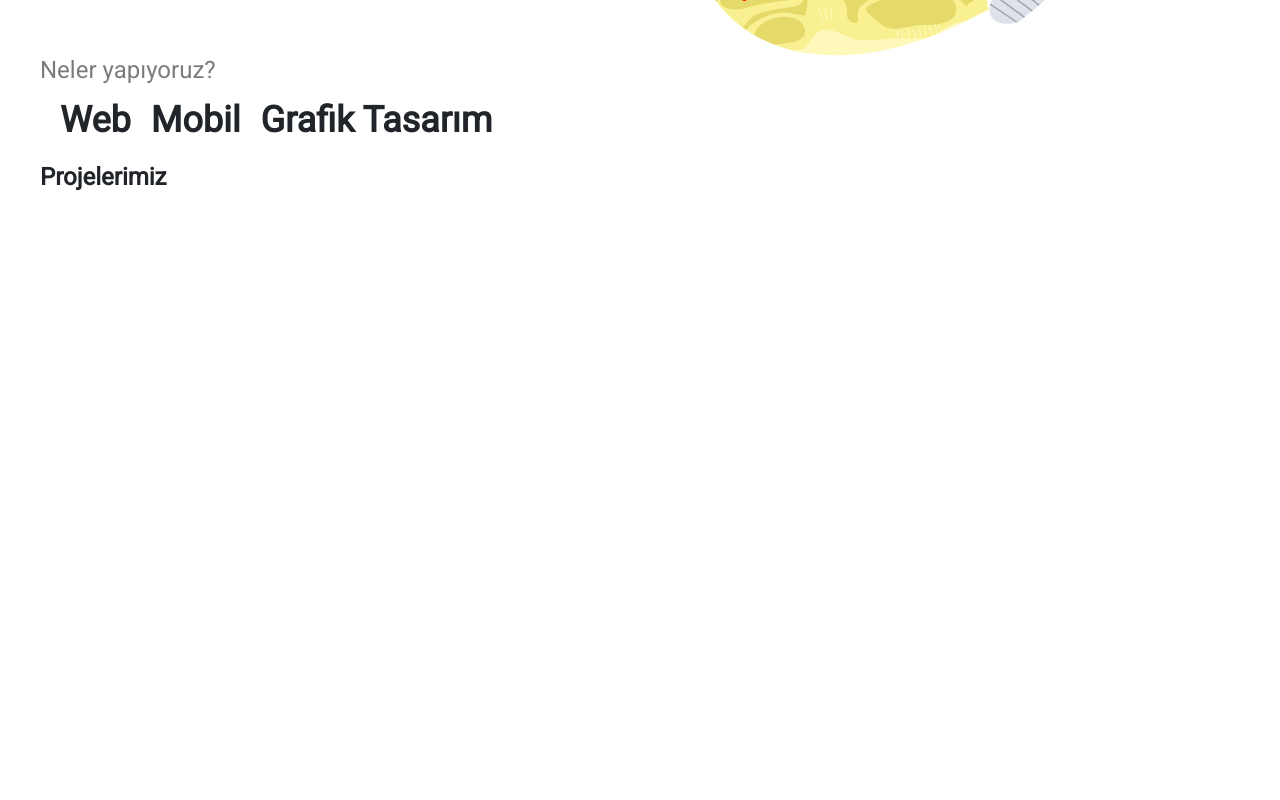
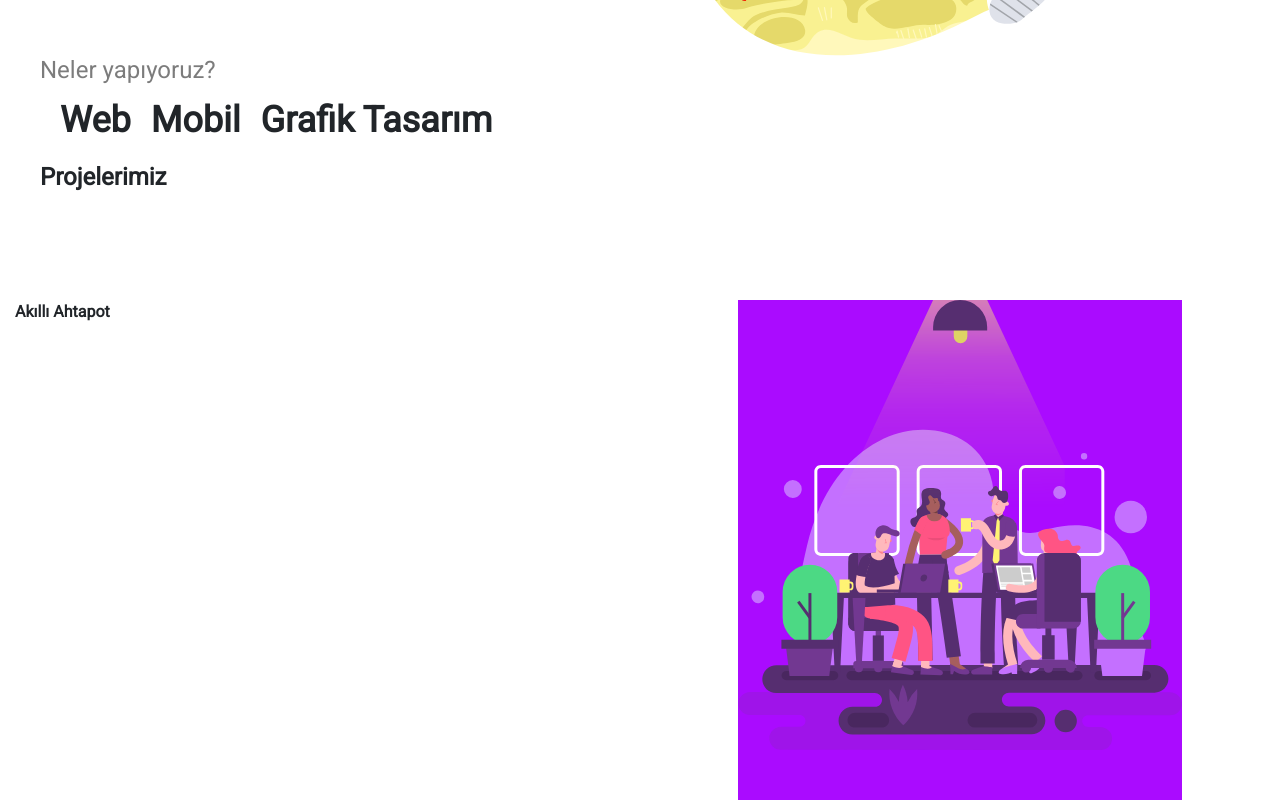
Before and after one commit to Joomlax/codeck-clone-react-js, a React (Create React App) app: page / in a window 1280 px wide. Shown: the part 508-1308 px from the top of the page. Before the commit the page ends 800 px from the top, so only its background shows below. Built offline with nearby package versions, Linux system fonts and the light colour scheme.

Commit message:
Added work component halfly

```diff
--- a/src/App.js
+++ b/src/App.js
@@ -2,12 +2,22 @@ import "./Assets/css/App.css";
 import Navbar from "./components/Navbar";
 import Hero from "./components/Hero";
 import WhatDo from "./components/WhatDo";
+import Work from "./components/Work";
+import Ahtapot from "./Assets/img/ahtapot.svg";
 function App() {
   return (
     <div className="App">
       <Navbar />
       <Hero />
       <WhatDo />
+      <Work
+        title="Akıllı Ahtapot"
+        category="Teşvik Hesaplama Web Yazılımı"
+        description="SGK Cari Dönem ve Geçmiş Dönem Devlet Teşvikleri Hesaplama Yazılımı"
+        website="https://akilliahtapot.com/"
+        gallery="https://codeck.com.tr/projects.html#ahtapot-1"
+        image={Ahtapot}
+      />
     </div>
   );
 }
--- a/src/Assets/css/Hero.css
+++ b/src/Assets/css/Hero.css
@@ -11,12 +11,12 @@
   justify-content: space-between;
 }
 .hero-text {
-  padding-left: 100px;
+  padding-left: 40px;
   text-align: left;
 }
 .hero-image {
   text-align: right;
-  padding-right: 100px;
+  padding-right: 40px;
 }
 .hero-title {
   text-align: left;
--- /dev/null
+++ b/src/Assets/css/Work.css
@@ -0,0 +1,9 @@
+.work {
+  padding: 100px 0 0 0;
+}
+
+.work-image > img {
+  height: 500px;
+  width: 100%;
+  object-fit: contain;
+}
--- /dev/null
+++ b/src/components/Work.js
@@ -0,0 +1,37 @@
+import React, { Component } from "react";
+import "../Assets/css/Work.css";
+import "bootstrap/dist/css/bootstrap.min.css";
+
+export class Work extends Component {
+  state = {
+    title: "",
+    category: "",
+    description: "",
+    website: "",
+    gallery: "",
+    image: "",
+  };
+
+  componentDidMount() {
+    this.setState({
+      title: this.props.title,
+      category: this.props.category,
+      description: this.props.description,
+      website: this.props.website,
+      gallery: this.props.gallery,
+      image: this.props.image,
+    });
+  }
+  render() {
+    return (
+      <div className="row work">
+        <div className="col-6 work-desc">{this.state.title}</div>
+        <div className="col-6 work-image">
+          <img src={this.state.image} />
+        </div>
+      </div>
+    );
+  }
+}
+
+export default Work;
```
Also changed, not shown: src/Assets/img/ahtapot.svg (added), 1 other file (tests, documents, lock files or other folders).
